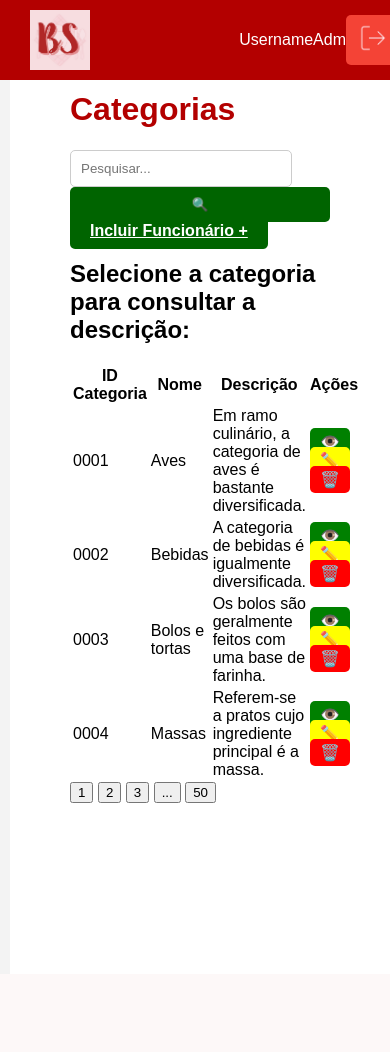
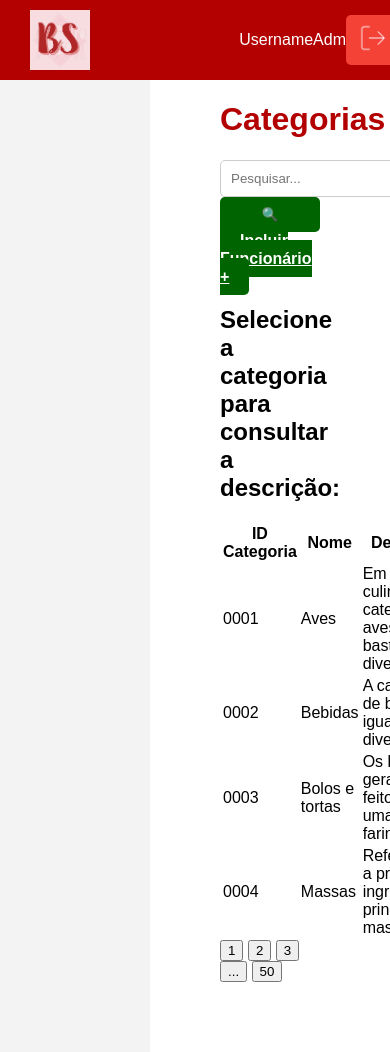
Before and after one commit to AntoniaBod/SistemaIntranetBS, a PHP site: page /TEMPLATES/listarCategoria.php in a window 390 px wide. Before the commit the page ends 803 px from the top, so only its background shows below. Run offline with PHP 8.4, Linux system fonts and the light colour scheme.

Commit message:
Update style.css
Algumas alterações

```diff
--- a/CSS/style.css
+++ b/CSS/style.css
@@ -1,5 +1,5 @@
 /* Estilos para o Header */
-
+/* styleHeader.css */
 body {
     font-family: Arial, sans-serif;
     background-color: #f3f3f3;
@@ -35,7 +35,6 @@ aside {
     overflow-y: auto; /* Adiciona rolagem caso o conteúdo ultrapasse a altura */
 }
 
-
 aside nav ul {
     list-style-type: none; /* Remove marcadores da lista */
     padding: 0; /* Remove padding */
@@ -57,7 +56,6 @@ aside nav ul li a:hover {
 }
 
 /* Logo */
-
 header .logo {
     margin-top: 0px; /* Corrigido para não usar margem em excesso */
     display: flex;
@@ -88,18 +86,20 @@ header .logo img {
 .logout-button:hover {
     background-color: #d32f2f; /* Cor do botão ao passar o mouse */
 }
+
 .logout-icon {
     width: 30px;
     height: 30px;
 }
+
 main {
     flex: 1;
-    margin-left: 10px; /* Deixar espaço para a barra lateral */
-    padding: 60px;
+    margin-left: 150px; /* Deixar espaço para a barra lateral */
+    padding: 70px; /* Ajuste do padding para não ficar colado no header */
     margin-top: 10px; /* Ajustado para ficar próximo ao cabeçalho */
     background-color: #fff;
     min-height: 100vh; /* Garante que o main ocupe toda a altura */
-    overflow-y: auto;
+    overflow-y: auto; /* Adiciona rolagem caso o conteúdo ultrapasse a altura */
 }
 
 main h1 {
@@ -137,7 +137,8 @@ main h1 {
 }
 
 /* Ajuste do botão de pesquisar e incluir para verde escuro */
-.btn-search, .btn-add {
+.btn-search,
+.btn-add {
     background-color: #006400; /* Verde escuro */
     color: white;
     padding: 10px 20px;
@@ -147,7 +148,8 @@ main h1 {
     cursor: pointer;
 }
 
-.btn-search:hover, .btn-add:hover {
+.btn-search:hover,
+.btn-add:hover {
     background-color: #004b23; /* Tom mais escuro ao passar o mouse */
 }
 
@@ -160,7 +162,6 @@ main h1 {
     display: flex;
     justify-content: flex-end;
     gap: 0px;
-
 }
 
 .input-search {
@@ -171,12 +172,10 @@ main h1 {
     margin-right: 20px;
 }
 
-
-
 /* Melhorando a responsividade da página */
 @media (max-width: 768px) {
     aside {
-        display: none;
+        display: none; /* Oculta a barra lateral em telas pequenas */
     }
 
     header {
@@ -189,7 +188,7 @@ main h1 {
     }
 
     .table-responsive {
-        overflow-x: auto;
+        overflow-x: auto; /* Permite rolagem horizontal em tabelas grandes */
     }
 
     .row.justify-content-between .col-md-6 {
@@ -197,7 +196,8 @@ main h1 {
         gap: 10px; /* Espaço extra entre os botões ao empilhar */
     }
 
-    .btn-search, .btn-add {
-        width: 100%;
+    .btn-search,
+    .btn-add {
+        width: 100%; /* Botões ocupam toda a largura em telas pequenas */
     }
 }
```
